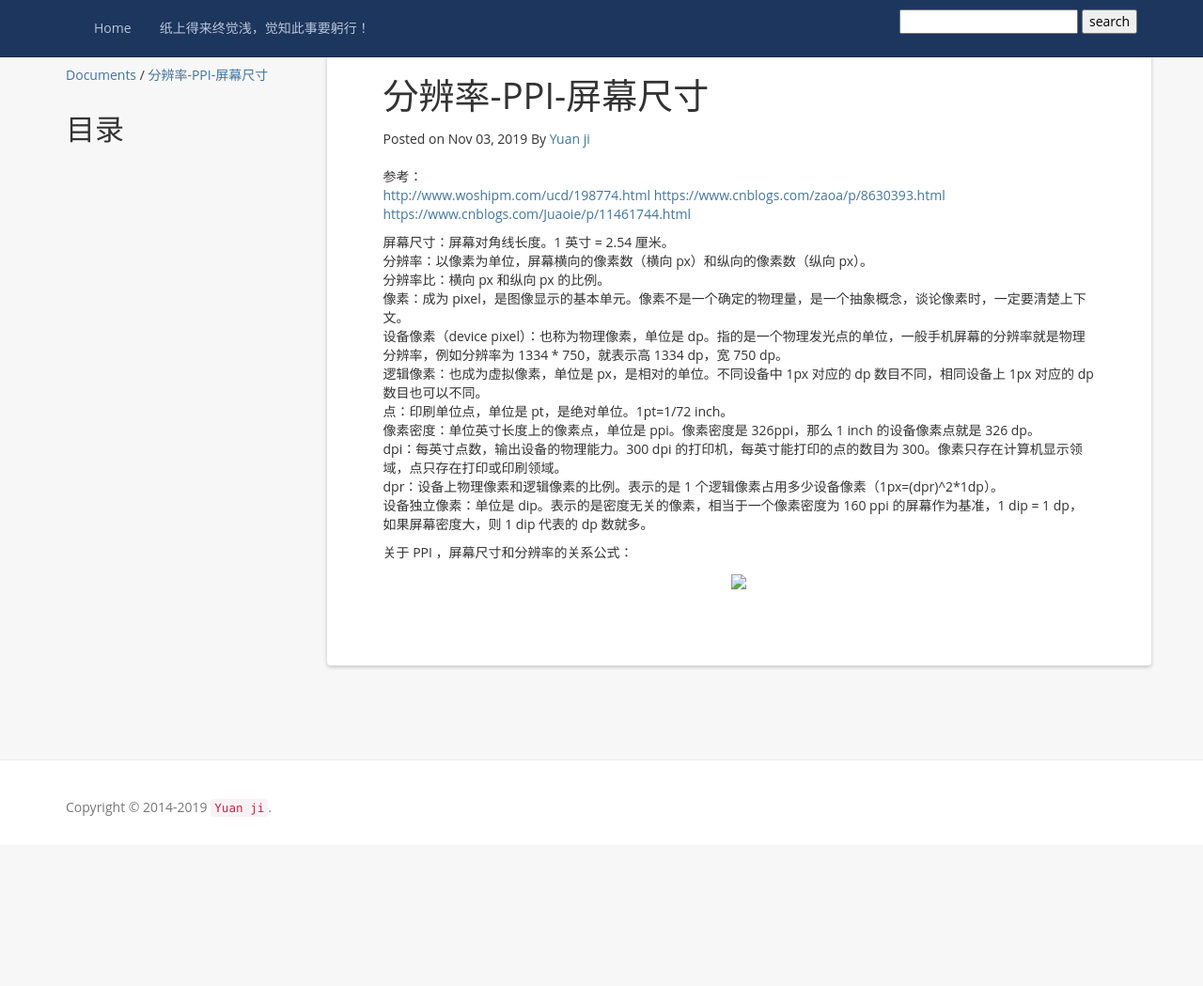
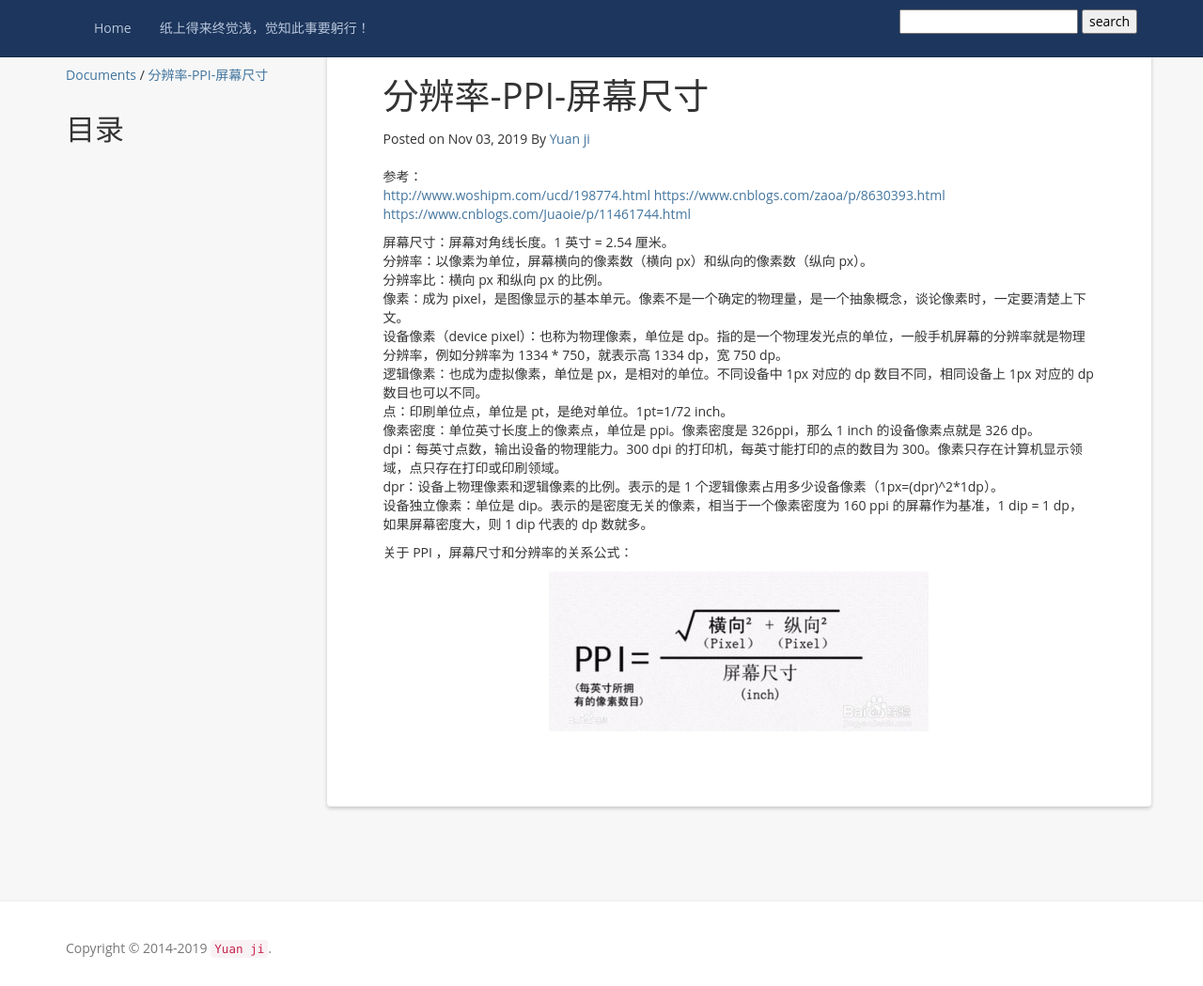
Before and after one commit to yuandot/yuandot.github.io, a Jekyll site: the page built from _posts/Documents/2019-11-03-分辨率-PPI-屏幕尺寸.md, in a window 1280 px wide and 1049 px high. Shown: the whole window at 94% size. Built offline with Jekyll 4.4.1, drawn with Linux system fonts in a browser that asks for light colours; nearby versions of some CDN libraries; comment, search, counter and statistics services are not loaded.

Commit message:
201911042230

```diff
--- a/_posts/Documents/2019-11-03-分辨率-PPI-屏幕尺寸.md
+++ b/_posts/Documents/2019-11-03-分辨率-PPI-屏幕尺寸.md
@@ -28,5 +29,5 @@ dpr：设备上物理像素和逻辑像素的比例。表示的是 1 个逻辑
 关于 PPI ，屏幕尺寸和分辨率的关系公式：
 
 <center>
-<img src="{{'/styles/images/Document/px-ppi.jpg' | prepend: site.baseurl}}">
+<img src="{{'/styles/images/Documents/px-ppi.jpg' | prepend: site.baseurl}}">
 </center>
```
Also changed, not shown: other parts of _posts/Documents/2019-11-03-分辨率-PPI-屏幕尺寸.md (+1 -0 lines).
